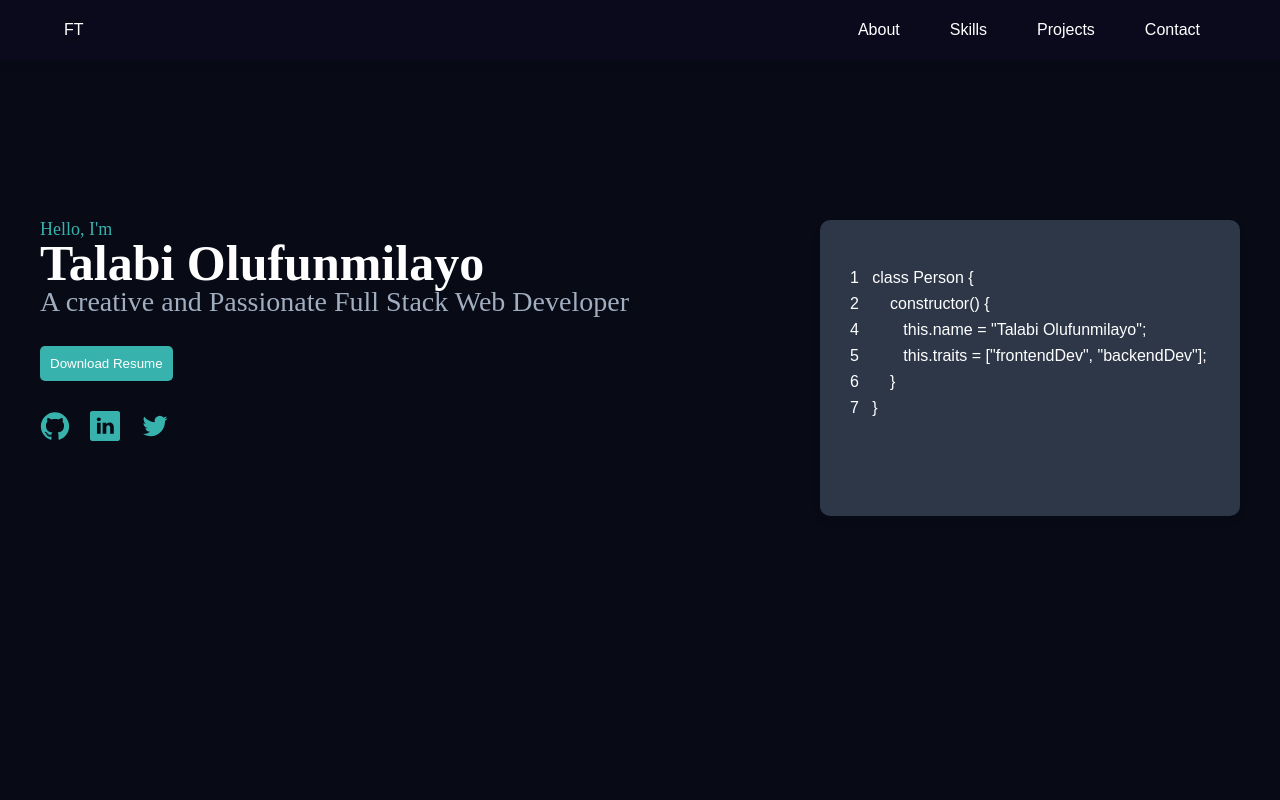
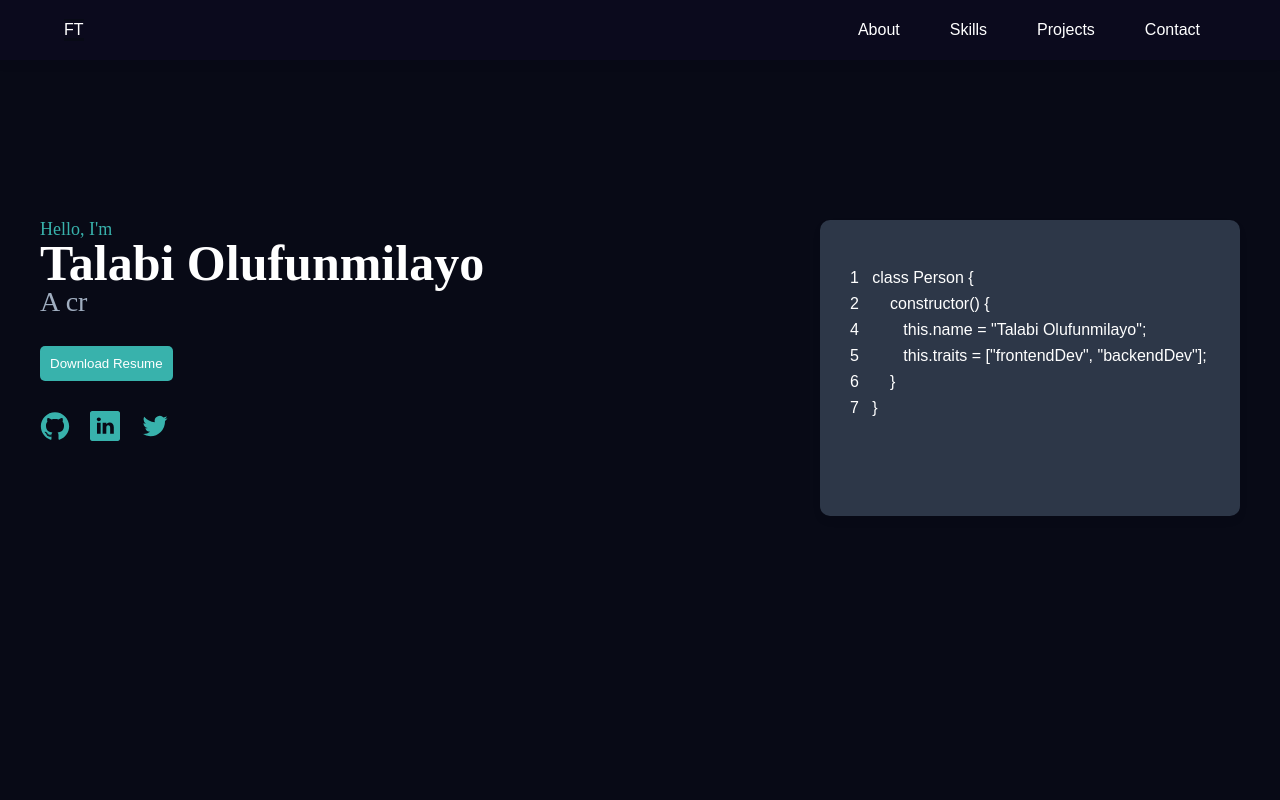
Before and after one commit to Funmi7/portfolio, a React (Create React App) app: page / in a window 1280 px wide. Shown: the top 800 px of the page. Built offline with nearby package versions, Linux system fonts and the light colour scheme; the HTML template or start-up script is replaced by a standard one.

Commit message:
Added typing animation to web

```diff
--- a/package.json
+++ b/package.json
@@ -11,6 +11,8 @@
     "react-router-dom": "^5.1.2",
     "react-scripts": "3.4.1",
     "react-scroll": "^1.7.16",
+    "react-simple-animate": "^3.3.6",
+    "react-typical": "^0.1.3",
     "styled-components": "^5.0.1"
   },
   "scripts": {
--- a/src/App.js
+++ b/src/App.js
@@ -1,5 +1,6 @@
 import React from "react";
 import "./App.css";
+import Animate from "react-simple-animate";
 import Navigation from "./components/Nav";
 import TopSection from "./components/TopSection";
 import AboutMe from "./components/AboutMe";
--- a/src/components/AboutMe.js
+++ b/src/components/AboutMe.js
@@ -2,9 +2,13 @@ import React from "react";
 import styled from "styled-components";
 import profileImg from "../img/funmi.jpg";
 
+
 const AboutMeStyled = styled.div`
   padding-top: 10rem;
   height: 100vh;
+  transform: translateX(0);
+  transition: transform 1s linear;
+  transition-timing-function: cubic-bezier(.18,.89,.32,1.28);
   h1 {
     margin-bottom: 15vh;
     font-weight: 900;
--- a/src/components/TopSection.js
+++ b/src/components/TopSection.js
@@ -1,5 +1,6 @@
 import React from "react";
 import styled from "styled-components";
+import Typical from "react-typical";
 
 
 const TopStyled = styled.div`
@@ -87,9 +88,18 @@ const TopSection = () => {
     <TopStyled>
       <div className="left-section">
         <h4>Hello, I'm</h4>
-        <h1>Talabi Olufunmilayo</h1>
-        <h3>A creative and Passionate Full Stack Web Developer</h3>
-         <a href='https://drive.google.com/file/d/1XWyFV_0I6koH-QgsMuD2-kJJoClViyji/view?usp=sharing' target="_blank"><button>Download Resume</button></a>
+       <h1>Talabi Olufunmilayo</h1>
+        <Typical
+        loop={1}
+        wrapper='h3'
+        steps = {[
+          'A creative Full Stack Web Developer', 1000,
+          'A passionate Full Stack Web Developer', 1000,
+          'A creative and passionate Full Stack Web Developer', 1000
+        ]}
+        />
+        {/* <h3>A creative and Passionate Full Stack Web Developer</h3> */}
+        <a href='https://drive.google.com/file/d/1XWyFV_0I6koH-QgsMuD2-kJJoClViyji/view?usp=sharing' target="_blank"><button>Download Resume</button></a>
         <div>
           <a href='https://github.com/Funmi7' target="_blank">
           <svg viewBox="0 0 128 128">
```
Also changed, not shown: 1 other file (tests, documents, lock files or other folders).
